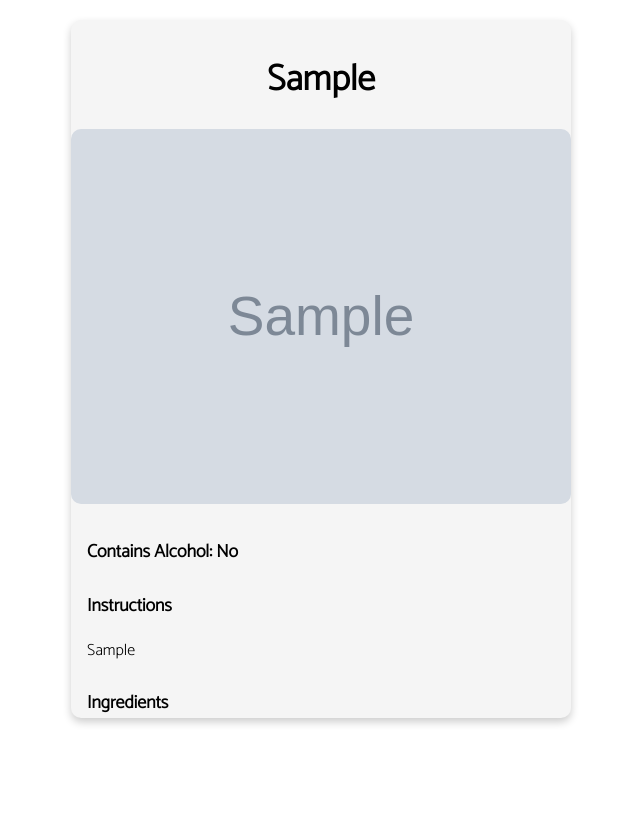
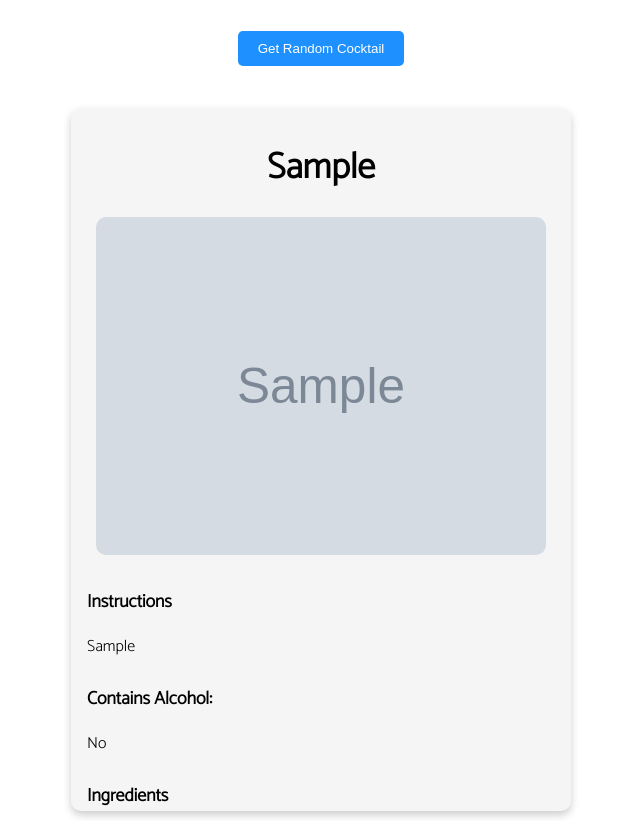
Before and after one commit to justinvu29/The-Liquid-Library, a Flask app: template templates/home.html in a window 1280 px wide. Shown: the whole page, without its empty margins (319-959 px from the left). Before the commit the page ends 725 px from the top, so only its background shows below. Run offline with Flask 3, Linux system fonts and the light colour scheme; the template is opened without the code that fills it: most values are stand-ins (such as "Sample title", 1, 10 or a date in 2020); grey boxes marked "Sample" are stand-in pictures.

Commit message:
added new features

```diff
--- a/server.py
+++ b/server.py
@@ -2,6 +2,8 @@
 from flask import Flask, render_template, request
 import jinja2
 import requests
+import random
+
 
 app = Flask(__name__)
 
@@ -14,9 +16,16 @@
         res = requests.get(url)
         res = res.json()
         cocktail = res['drinks'][0]
-        return render_template('home.html', cocktail = cocktail)
+        return render_template('home.html', cocktail=cocktail)
+    elif 'Random' in request.args:
+        url = 'https://www.thecocktaildb.com/api/json/v1/1/random.php'
+        res = requests.get(url)
+        res = res.json()
+        cocktail = res['drinks'][0]
+        return render_template('home.html', cocktail=cocktail)
     else:
         return render_template('search.html')
 
+
 if __name__ == "__main__":
     app.run(host="0.0.0.0", debug=True)
--- a/static/home.css
+++ b/static/home.css
@@ -24,9 +24,9 @@
 }
 
   .cocktail-card img {
-    width: 100%;
+    width: 450px;
     height: auto;
-    max-height: 550px;
+    max-height: 450px;
     border-radius: 10px 10px 10px 10px;
   }
 
@@ -57,3 +57,19 @@
     font-size: 16px;
     margin-bottom: 10px;
   }
+
+form {
+    display: flex;
+    justify-content: center;
+    align-items: center;
+    height: 10vh;
+}
+
+form [type="submit"] {
+    padding: 10px 20px;
+    background-color: #1e90ff;
+    color: white;
+    border-radius: 5px;
+    border: none;
+    cursor: pointer;
+}
--- a/static/search.css
+++ b/static/search.css
@@ -26,5 +26,6 @@
 .logo {
     display: block;
     margin: 20px auto;
+    margin-top: 200px;
     height: 150px;
 }
--- a/templates/home.html
+++ b/templates/home.html
@@ -6,15 +6,20 @@
     <meta name="viewport" content="width=device-width, initial-scale=1.0">
     <link rel="stylesheet" href="/static/home.css">
     <link href="https://fonts.googleapis.com/css2?family=Catamaran:wght@300&family=Nunito+Sans:ital,wght@1,700&display=swap" rel="stylesheet">
+    <title>Liquid Library</title>
 </head>
 <body>
+    <form method="get">
+        <button type="submit" name="Random" value="True">Get Random Cocktail</button>
+    </form>
+
     <div class="cocktail-card">
         <h2>{{ cocktail['strDrink'] }}</h2>
         <img src="{{ cocktail['strDrinkThumb'] }}" alt="Image of {{ cocktail['strDrink'] }}">
         <div class="card-info">
-          <h4>Contains Alcohol: {% if cocktail['strAlcoholic'] == 'Alcoholic' %}Yes{% else %}No{% endif %}</h4>
           <h4>Instructions</h4>
             <p>{{ cocktail['strInstructions'] }}</p>
+          <h4>Contains Alcohol:</h4><p>{% if cocktail['strAlcoholic'] == 'Alcoholic' %}Yes{% else %}No{% endif %}</p>
           <h4>Ingredients</h4>
           <ul>
             {% for i in range(1, 16) %}
--- a/templates/search.html
+++ b/templates/search.html
@@ -5,14 +5,15 @@
     <meta http-equiv="X-UA-Compatible" content="IE=edge">
     <meta name="viewport" content="width=device-width, initial-scale=1.0">
     <link rel="stylesheet" href="/static/search.css">
-    <title>Search Your Drink</title>
+    <link rel="icon" type="image/png" href="/static/liquid-library-logo1.png">
+    <title>Liquid Library: Your Guide To Happy Hour</title>
 </head>
 <body>
 
 <img src="/static/liquid-library-logo1.png" class="logo">
 
 <form action="/" method="get">
-    <input type="text" name="search">
+    <input type="text" placeholder="Search For Over 600+ Cocktails..." name="search">
     <input type="submit" name="GO">
 </form>
 
```
